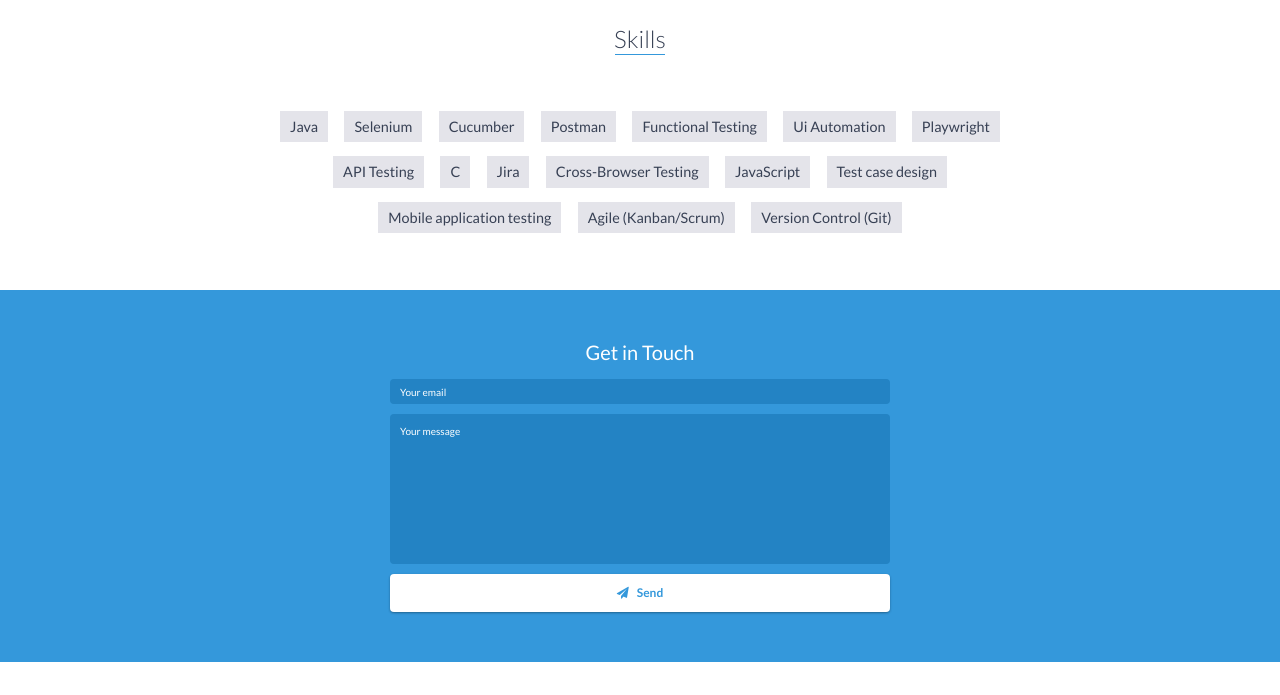
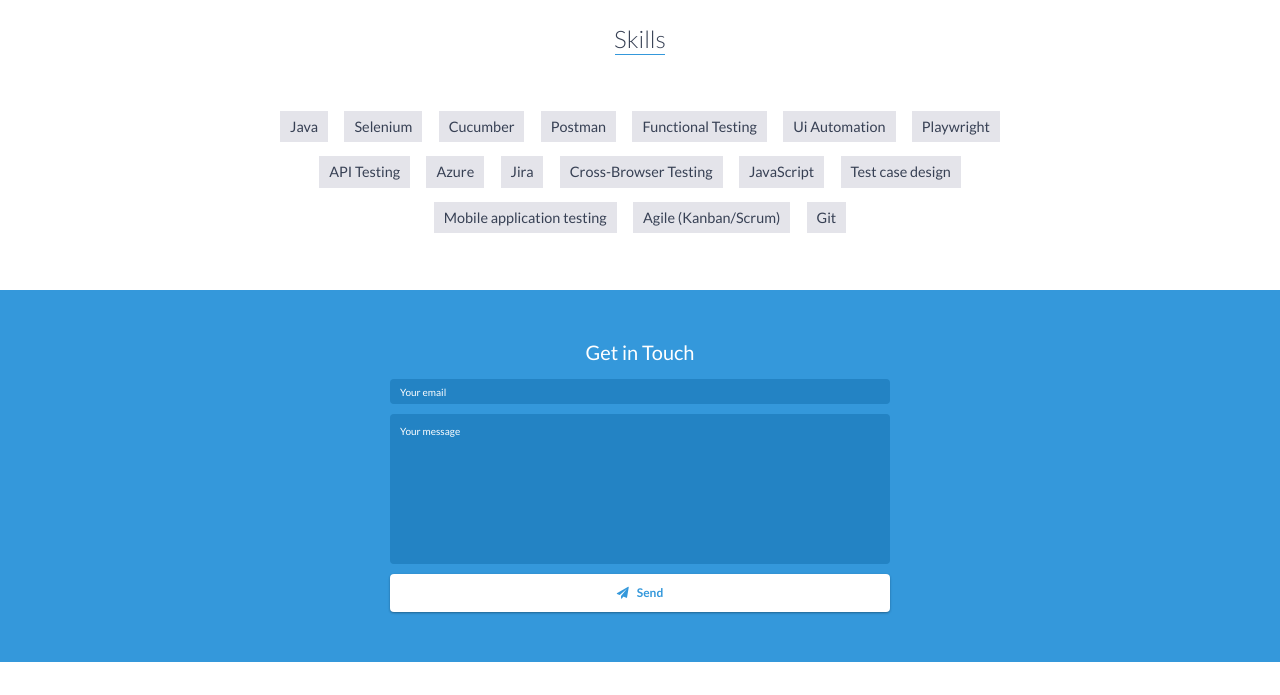
Before and after one commit to naveennagarajan34/Portfolio, a website: page index.html in a window 1280 px wide. Shown: the part 2959-3654 px from the top of the page. Drawn offline with nearby package versions, Linux system fonts and the light colour scheme; files that its build step writes are made by us from their sources.

Commit message:
Resume updated

```diff
--- a/index.html
+++ b/index.html
@@ -51,7 +51,7 @@
     <div id="lead-content">
       <h1>Naveen N</h1>
       <h2>QA - Software Engineering</h2>
-      <a href="https://drive.google.com/file/d/1iXXxCS9eSJHJdVSdpAAlRVe5JIKxhBw3/view?usp=sharing"
+      <a href="https://drive.google.com/file/d/1wKfArnCBqUtB2NRrBn6OwDva78D87g5e/view?usp=sharing"
         class="btn-rounded-white" target="_blank">View Resume</a>
     </div>
     <!-- End #lead-content -->
@@ -160,14 +160,14 @@
       <li>Ui Automation</li>
       <li>Playwright</li>
       <li>API Testing</li>
-      <li>C</li>
+      <li>Azure</li>
       <li>Jira</li>
       <li>Cross-Browser Testing</li>
       <li>JavaScript</li>
       <li>Test case design</li>
       <li>Mobile application testing</li>
       <li>Agile (Kanban/Scrum)</li>
-      <li>Version Control (Git)</li>
+      <li>Git</li>
     </ul>
   </div>
   <!-- End #skills -->
```
